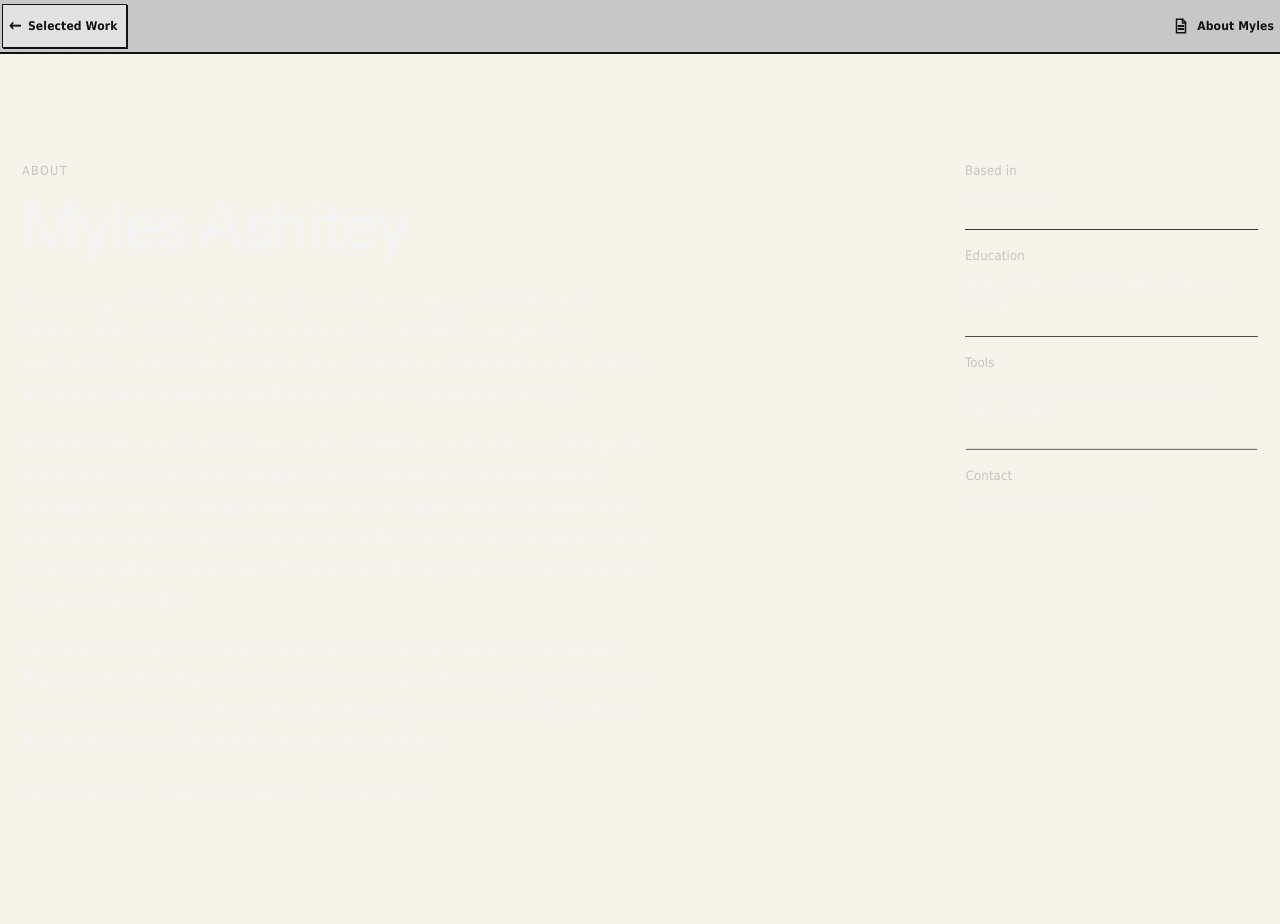
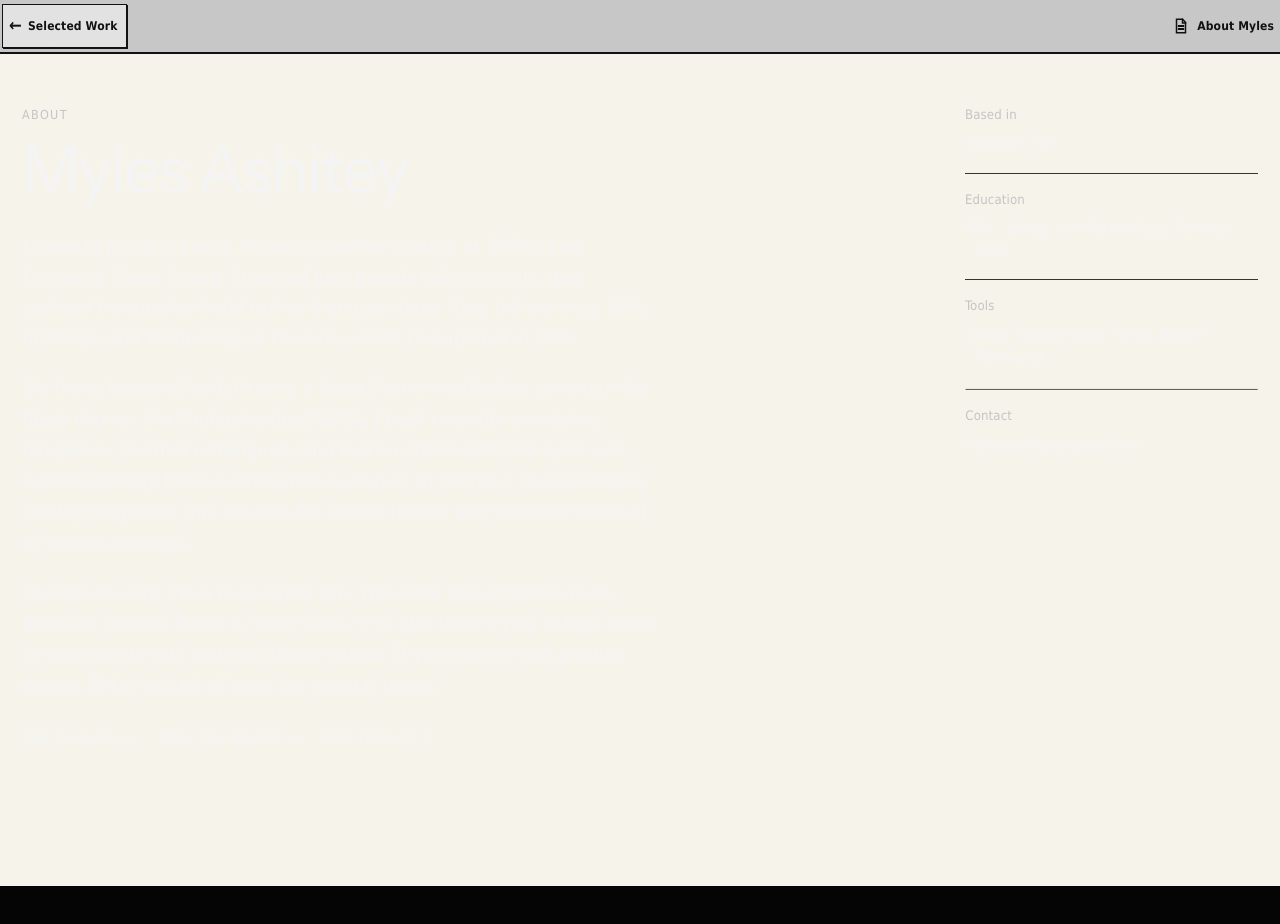
Before and after one commit to ashim238/myles-portfolio-migration, a Next.js app: page /about in a window 1280 px wide. Shown: the top 924 px of the page. After the commit the page ends 886 px from the top, so only its background shows below. Built offline with nearby package versions, Linux system fonts and the light colour scheme.

Commit message:
style: remove legacy secondary-route spacing assumptions

```diff
--- a/src/app/styles/myles-98-polish.css
+++ b/src/app/styles/myles-98-polish.css
@@ -74,6 +74,11 @@
   padding-bottom: clamp(72px, 10vw, 128px);
   background: var(--m97-paper);
   color: var(--m97-reader-ink);
+}
+
+.myles98-system-document :is(.about-layout, .resume-layout) {
+  margin-top: 0;
+  animation: none;
 }
 
 .myles98-system-document :is(
```
